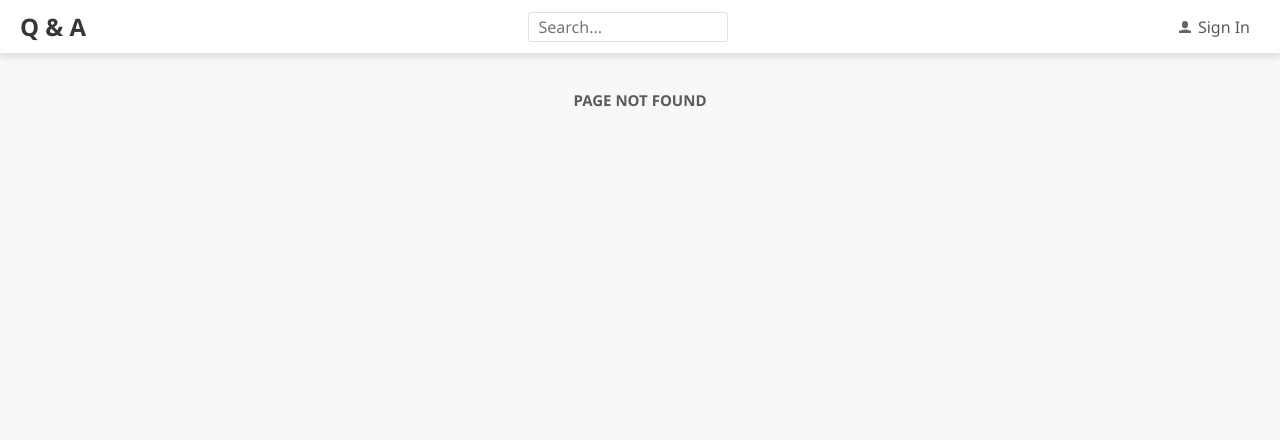
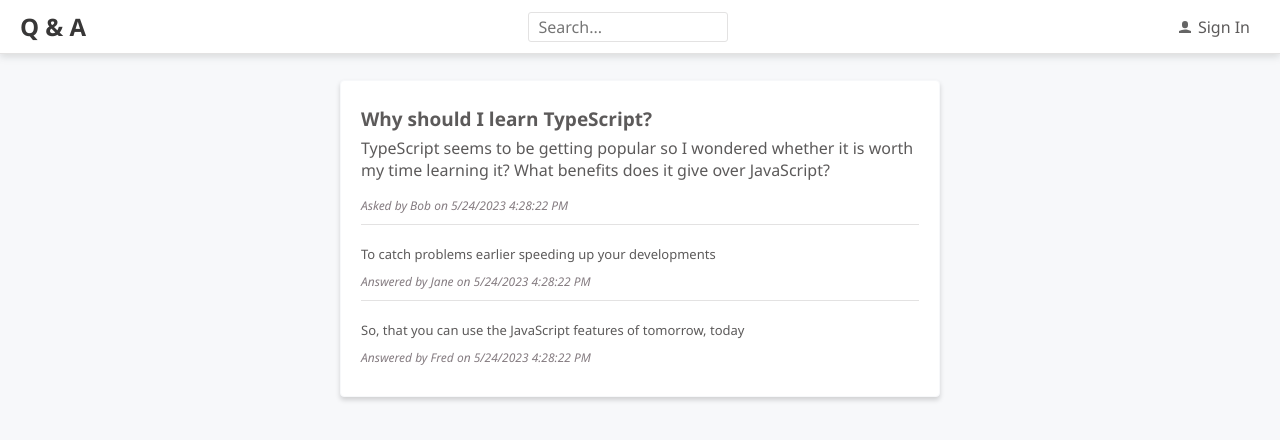
Before and after one commit to kiko-bt/qanda_ui, a React (Create React App) app: page /questions/1 in a window 1280 px wide. Before the commit this address had no page. Shown: the top 440 px of the page. Built offline with nearby package versions, Linux system fonts and the light colour scheme.

Commit message:
Adding useParams and useSearchParams hooks and their functionalities

```diff
--- /dev/null
+++ b/src/Answer.tsx
@@ -0,0 +1,37 @@
+/** @jsxImportSource @emotion/react */
+import { css } from "@emotion/react";
+import React from "react";
+import { AnswerData } from "./QuestionsData";
+import { gray3 } from "./Styles";
+
+interface Props {
+  data: AnswerData;
+}
+
+export const Answer = ({ data }: Props) => (
+  <div
+    css={css`
+      padding: 10px 0px;
+    `}
+  >
+    <div
+      css={css`
+        padding: 10px 0px;
+        font-size: 13px;
+      `}
+    >
+      {data.content}
+    </div>
+    <div
+      css={css`
+        font-size: 12px;
+        font-style: italic;
+        color: ${gray3};
+      `}
+    >
+      {`Answered by ${data.userName} on
+        ${data.created.toLocaleDateString()}
+        ${data.created.toLocaleTimeString()}`}
+    </div>
+  </div>
+);
--- a/src/AnswerData.ts
+++ /dev/null
@@ -1,6 +0,0 @@
-export interface AnswerData {
-  answerId: number;
-  content: string;
-  userName: string;
-  created: Date;
-}
--- /dev/null
+++ b/src/AnswerList.tsx
@@ -0,0 +1,31 @@
+/** @jsxImportSource @emotion/react */
+import { css } from "@emotion/react";
+import React from "react";
+import { AnswerData } from "./QuestionsData";
+import { Answer } from "./Answer";
+import { gray5 } from "./Styles";
+
+interface Props {
+  data: AnswerData[];
+}
+
+export const AnswerList = ({ data }: Props) => (
+  <ul
+    css={css`
+      list-style: none;
+      margin: 10px 0 0 0;
+      padding: 0;
+    `}
+  >
+    {data.map((answer) => (
+      <li
+        css={css`
+          border-top: 1px solid ${gray5};
+        `}
+        key={answer.answerId}
+      >
+        <Answer data={answer} />
+      </li>
+    ))}
+  </ul>
+);
--- a/src/App.tsx
+++ b/src/App.tsx
@@ -8,6 +8,7 @@
 import { HomePage } from "./HomePage";
 import { fontFamily, fontSize, gray2 } from "./Styles";
 import { NotFoundPage } from "./NotFoundPage";
+import { QuestionPage } from "./QuestionPage";
 
 function App() {
   return (
@@ -25,6 +26,7 @@
           <Route path="search" element={<SearchPage />} />
           <Route path="ask" element={<AskPage />} />
           <Route path="signin" element={<SignInPage />} />
+          <Route path="questions/:questionId" element={<QuestionPage />} />
           <Route path="*" element={<NotFoundPage />} />
         </Routes>
       </div>
--- a/src/Question.tsx
+++ b/src/Question.tsx
@@ -1,8 +1,9 @@
 /** @jsxImportSource @emotion/react */
+import React from "react";
 import { css } from "@emotion/react";
 import { gray2, gray3 } from "./Styles";
-import React from "react";
 import { QuestionData } from "./QuestionsData";
+import { Link } from "react-router-dom";
 
 interface Props {
   data: QuestionData;
@@ -17,7 +18,15 @@
         font-size: 19px;
       `}
     >
-      {data.title}
+      <Link
+        css={css`
+          text-decoration: none;
+          color: ${gray2};
+        `}
+        to={`/questions/${data.questionId}`}
+      >
+        {data.title}
+      </Link>
     </div>
     {showContent && (
       <div
--- a/src/QuestionPage.tsx
+++ b/src/QuestionPage.tsx
@@ -1,6 +1,73 @@
-import React from "react";
+/** @jsxImportSource @emotion/react */
+import { css } from "@emotion/react";
+import { gray3, gray6 } from "./Styles";
+import { useEffect, useState } from "react";
 import Page from "./Page";
+import { useParams } from "react-router-dom";
+import { QuestionData, getQuestion } from "./QuestionsData";
+import { AnswerList } from "./AnswerList";
 
 export const QuestionPage = () => {
-  return <Page>Question Page</Page>;
+  const [question, setQuestion]: any = useState<QuestionData | null>(null);
+  const { questionId } = useParams();
+
+  useEffect(() => {
+    const doGetQuestion = async (questionId: number) => {
+      const foundQuestion = await getQuestion(questionId);
+      setQuestion(foundQuestion);
+    };
+    if (questionId) {
+      doGetQuestion(Number(questionId));
+    }
+  }, [questionId]);
+
+  return (
+    <Page>
+      <div
+        css={css`
+          background-color: #fff;
+          padding: 15px 20px 20px 20px;
+          border-radius: 4px;
+          border: 1px solid ${gray6};
+          box-shadow: 0 3px 5px 0 rgba(0, 0, 0, 0.16);
+        `}
+      >
+        <div
+          css={css`
+            font-size: 19px;
+            font-weight: bold;
+            margin: 10px 0px 5px;
+          `}
+        >
+          {question === null ? "" : question.title}
+        </div>
+        {question !== null && (
+          <>
+            <p
+              css={css`
+                margin-top: 0px;
+                background-color: white;
+              `}
+            >
+              {question.content}
+            </p>
+            <div
+              css={css`
+                font-size: 12px;
+                font-style: italic;
+                color: ${gray3};
+              `}
+            >
+              {`Asked by ${question.userName} on
+                ${question.created.toLocaleDateString()}
+                ${question.created.toLocaleTimeString()}`}
+            </div>
+            <AnswerList data={question.answers} />
+          </>
+        )}
+      </div>
+    </Page>
+  );
 };
+
+export default QuestionPage;
--- a/src/QuestionsData.ts
+++ b/src/QuestionsData.ts
@@ -1,5 +1,3 @@
-import { AnswerData } from "./AnswerData";
-
 export interface QuestionData {
   questionId: number;
   title: string;
@@ -7,6 +5,13 @@
   userName: string;
   created: Date;
   answers: AnswerData[];
+}
+
+export interface AnswerData {
+  answerId: number;
+  content: string;
+  userName: string;
+  created: Date;
 }
 
 const questions: QuestionData[] = [
@@ -44,11 +49,30 @@
   }
 ];
 
+export const getQuestion = async (
+  questionId: number
+): Promise<QuestionData | null> => {
+  await wait(500);
+  const results = questions.filter((q) => q.questionId === questionId);
+  return results.length === 0 ? null : results[0];
+};
+
 export const getUnansweredQuestions = async (): Promise<QuestionData[]> => {
   await wait(500);
   return questions.filter((q) => q.answers.length === 0);
 };
 
+export const searchQuestions = async (
+  criteria: string
+): Promise<QuestionData[]> => {
+  await wait(500);
+  return questions.filter(
+    (q) =>
+      q.title.toLowerCase().indexOf(criteria.toLowerCase()) ||
+      q.content.toLowerCase().indexOf(criteria.toLowerCase()) >= 0
+  );
+};
+
 const wait = (ms: number): Promise<void> => {
   return new Promise((resolve) => setTimeout(resolve, ms));
 };
--- a/src/SearchPage.tsx
+++ b/src/SearchPage.tsx
@@ -1,6 +1,40 @@
-import React from "react";
+/** @jsxImportSource @emotion/react */
+import { css } from "@emotion/react";
+import { useSearchParams } from "react-router-dom";
+import { QuestionList } from "./QuestionList";
+import { searchQuestions, QuestionData } from "./QuestionsData";
 import Page from "./Page";
+import { useEffect, useState } from "react";
 
 export const SearchPage = () => {
-  return <Page title="Search Results">{null}</Page>;
+  const [searchParams] = useSearchParams();
+  const [questions, setQuestions] = useState<QuestionData[]>([]);
+
+  const search = searchParams.get("criteria") || "";
+
+  useEffect(() => {
+    const doSearch = async (criteria: string) => {
+      const foundResults = await searchQuestions(criteria);
+
+      setQuestions(foundResults);
+    };
+    doSearch(search);
+  }, [search]);
+
+  return (
+    <Page title="Search Results">
+      {search && (
+        <p
+          css={css`
+            font-size: 16px;
+            font-style: italic;
+            margin-top: 0px;
+          `}
+        >
+          for "{search}"
+        </p>
+      )}
+      <QuestionList data={questions} />
+    </Page>
+  );
 };
```
